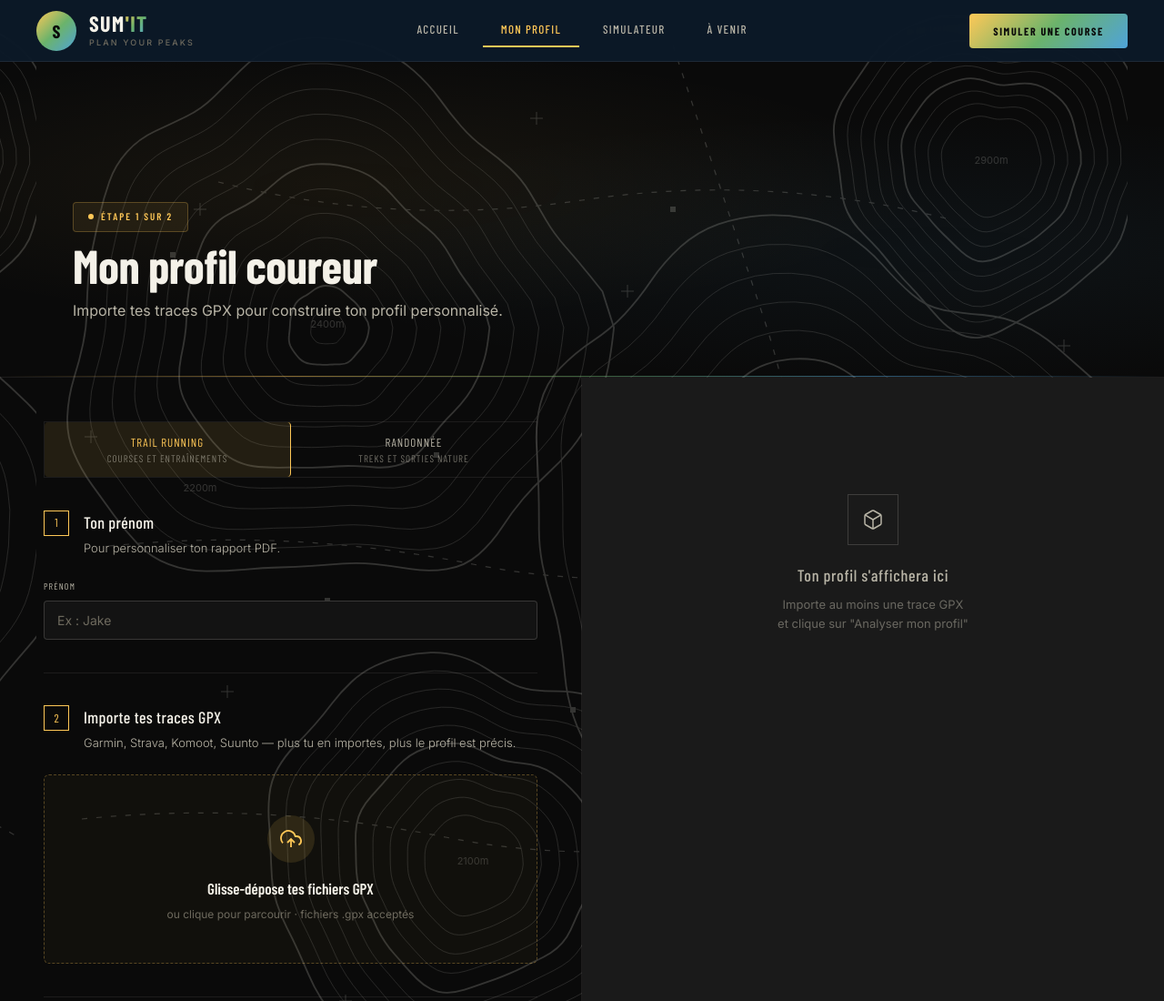
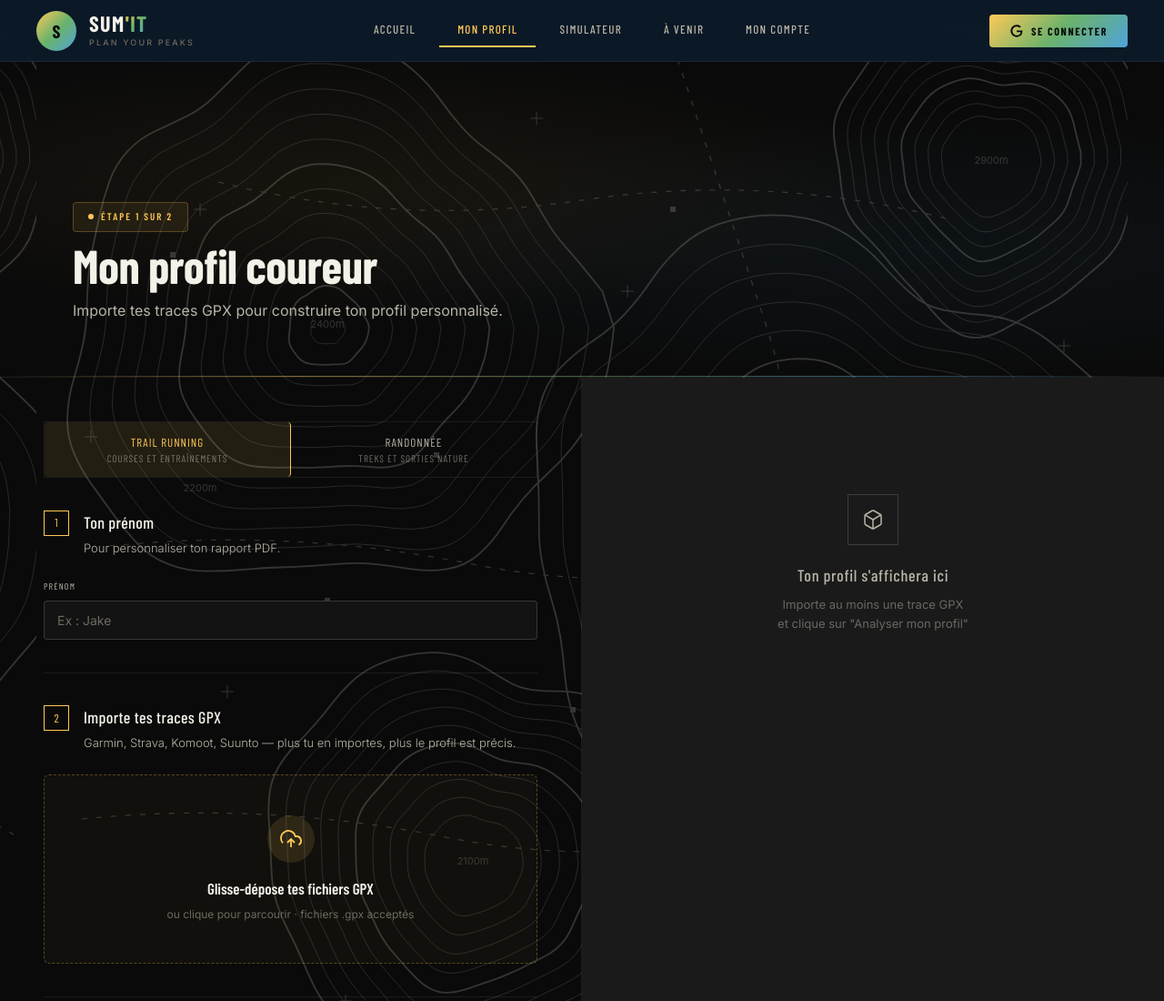
Before and after one commit to Jakouille971/sumit-web, a plain HTML site: page pages/profil.html in a window 1280 px wide. Shown: the top 1100 px of the page at 91% size. Drawn offline with nearby package versions, Linux system fonts and the light colour scheme; a web font is replaced by a local one.

Commit message:
Add 'Mon compte' link and include nav-user script

```diff
--- a/pages/profil.html
+++ b/pages/profil.html
@@ -142,6 +142,7 @@
     <a href="profil.html"     class="nav-link active">Mon profil</a>
     <a href="simulateur.html" class="nav-link">Simulateur</a>
     <a href="avenir.html"     class="nav-link">À venir</a>
+    <a href="compte.html"    class="nav-link">Mon compte</a>
   </div>
   <button class="nav-cta" onclick="window.location.href='simulateur.html'">Simuler une course</button>
 </nav>
@@ -290,6 +291,7 @@
 
 <script src="../js/main.js"></script>
 <script src="../js/api-client.js"></script>
+  <script src="../js/nav-user.js"></script>
 <script>
 
 // ── Icônes archétypes ────────────────────────────────────────
```
